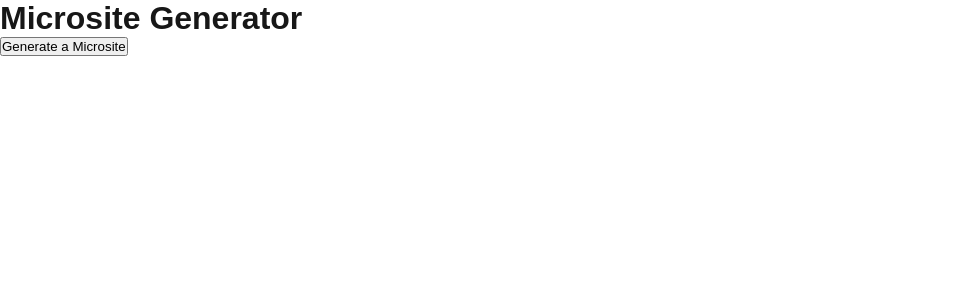
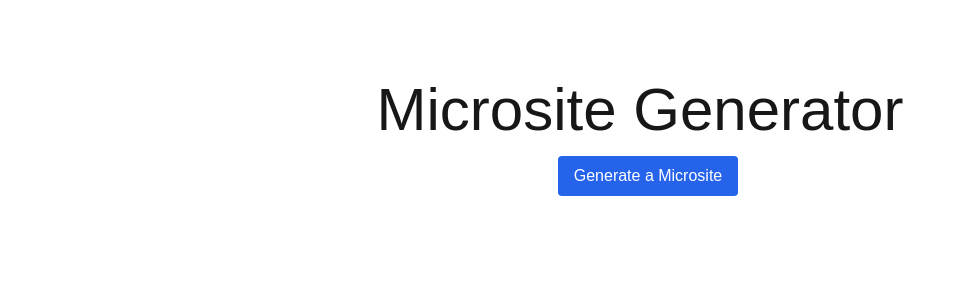
Before and after one commit to MatteoBoulanger-ucll/research-and-expertise, a Next.js app in the folder microsite/: page / in a window 1280 px wide. Shown: the top 300 px of the page, without its empty margins (0-966 px from the left). Built offline with nearby package versions, Linux system fonts and the light colour scheme.

Commit message:
tailwind werkt niet

```diff
--- a/microsite/package.json
+++ b/microsite/package.json
@@ -9,10 +9,13 @@
     "lint": "next lint"
   },
   "dependencies": {
+    "autoprefixer": "^10.4.20",
     "axios": "^1.7.7",
     "next": "15.0.1",
+    "postcss": "^8.4.49",
     "react": "19.0.0-rc-69d4b800-20241021",
-    "react-dom": "19.0.0-rc-69d4b800-20241021"
+    "react-dom": "19.0.0-rc-69d4b800-20241021",
+    "tailwindcss": "^3.4.15"
   },
   "devDependencies": {
     "@types/node": "^20",
--- a/microsite/styles/globals.css
+++ b/microsite/styles/globals.css
@@ -1,3 +1,7 @@
+@tailwind base;
+@tailwind components;
+@tailwind utilities;
+
 :root {
   --background: #ffffff;
   --foreground: #171717;
--- /dev/null
+++ b/microsite/tailwind.config.js
@@ -0,0 +1,11 @@
+/** @type {import('tailwindcss').Config} */
+module.exports = {
+  content: [
+    './pages/**/*.{js,ts,jsx,tsx}',  // Make sure this is configured to scan your pages and components
+    './components/**/*.{js,ts,jsx,tsx}',
+  ],
+  theme: {
+    extend: {},
+  },
+  plugins: [],
+}
```
Also changed, not shown: 1 other file (tests, documents, lock files or other folders).
